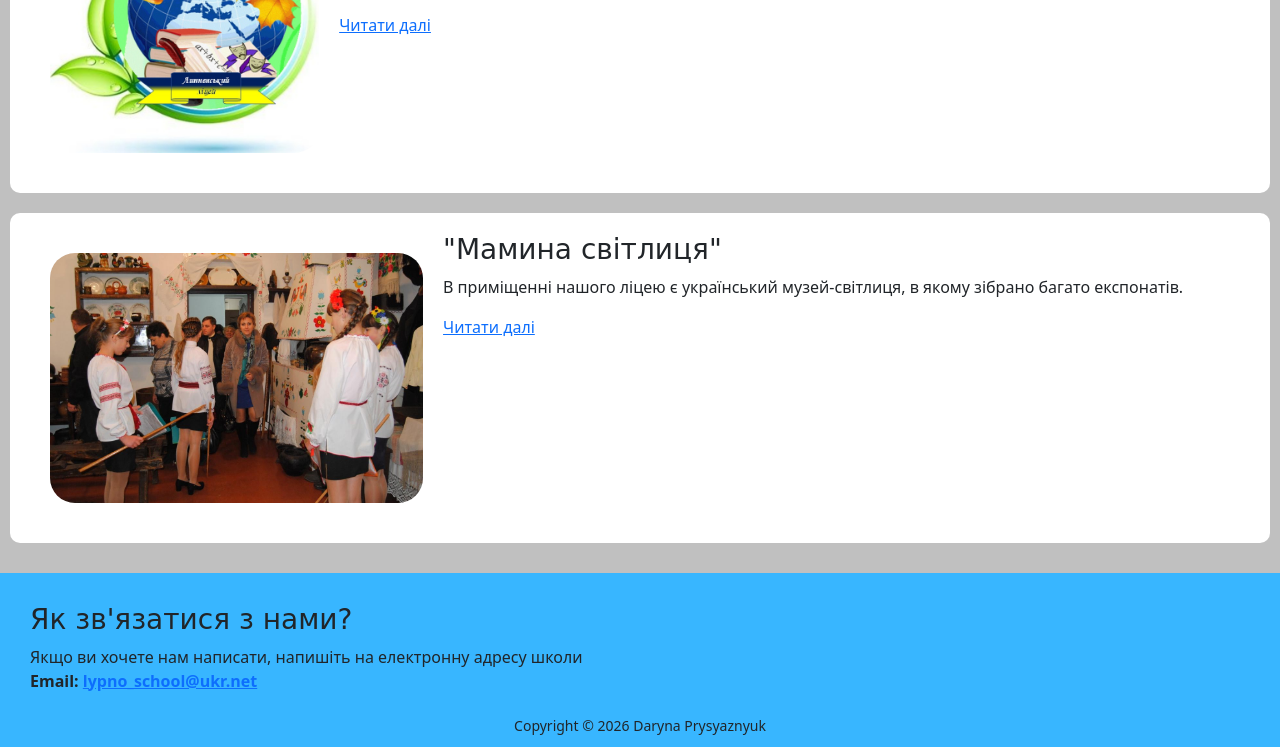
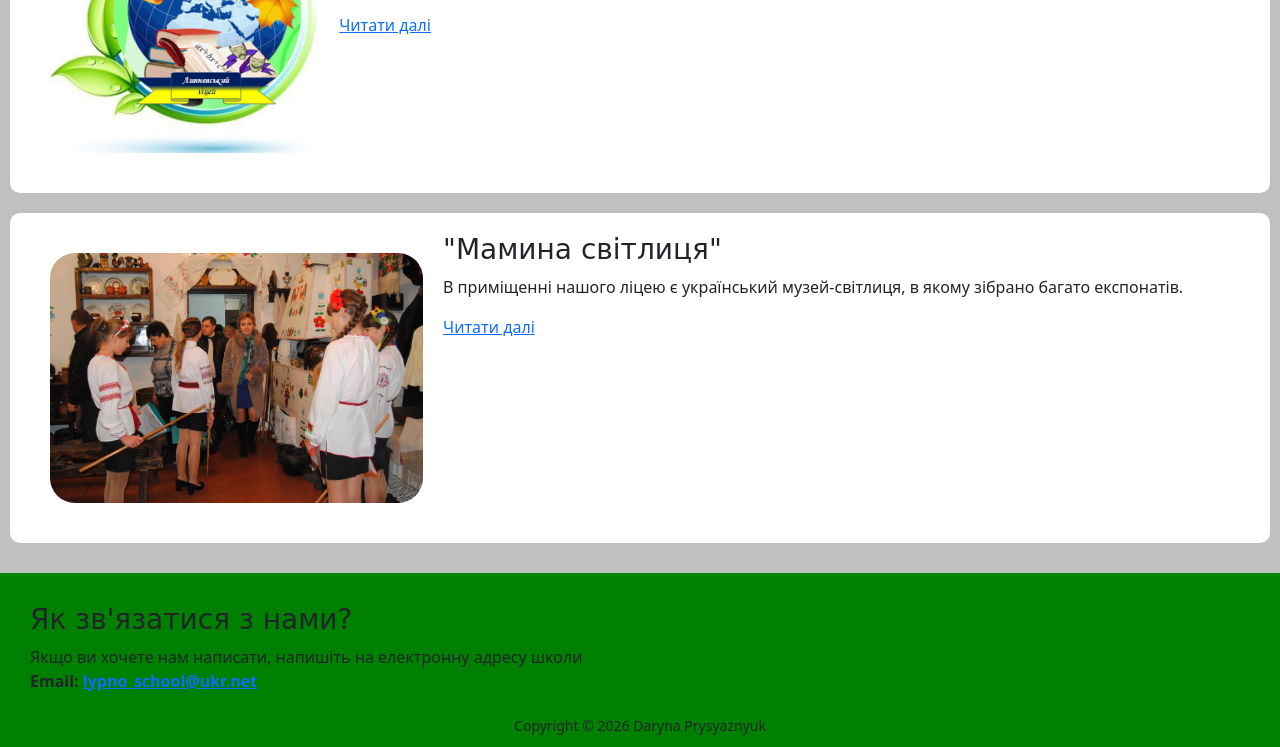
Before and after one commit to InnaDubyna/lypnoschool, a plain HTML site: page index.html in a window 1280 px wide. Shown: the part 1277-2024 px from the top of the page. Drawn offline with nearby package versions, Linux system fonts and the light colour scheme; a web font is replaced by a local one.

Commit message:
style.css

```diff
--- a/style.css
+++ b/style.css
@@ -1,7 +1,7 @@
 
 @import url('https://fonts.googleapis.com/css2?family=Sigmar&display=swap');
 header, footer {
-  background-color: #38b6ff;
+  background-color: green;
   padding: 10px;
 }
 
```
